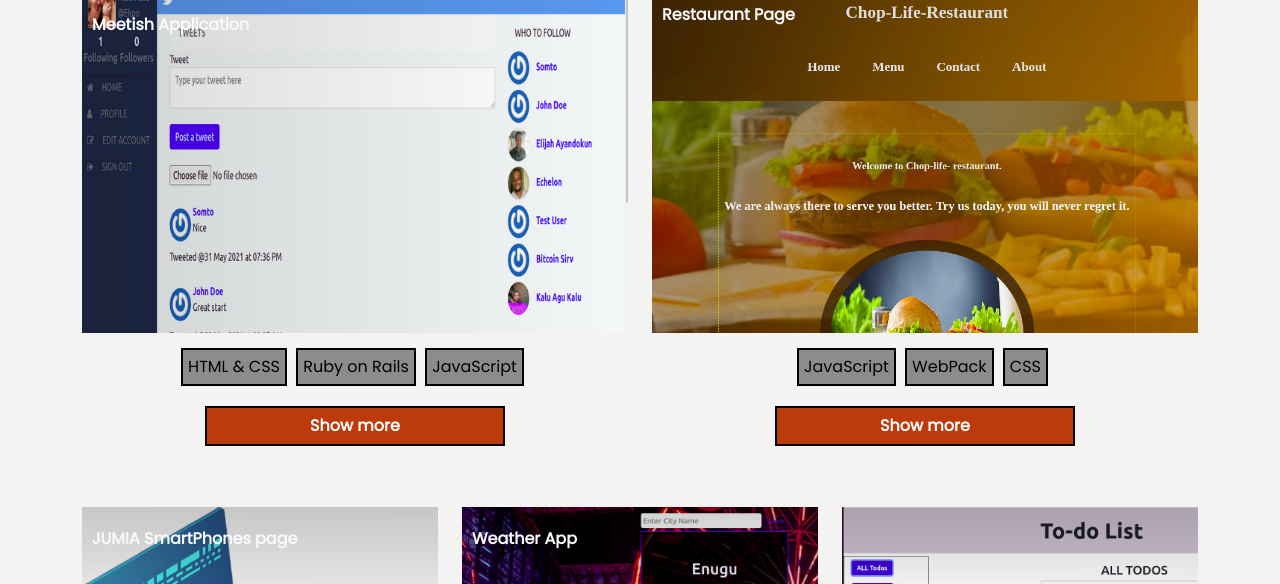
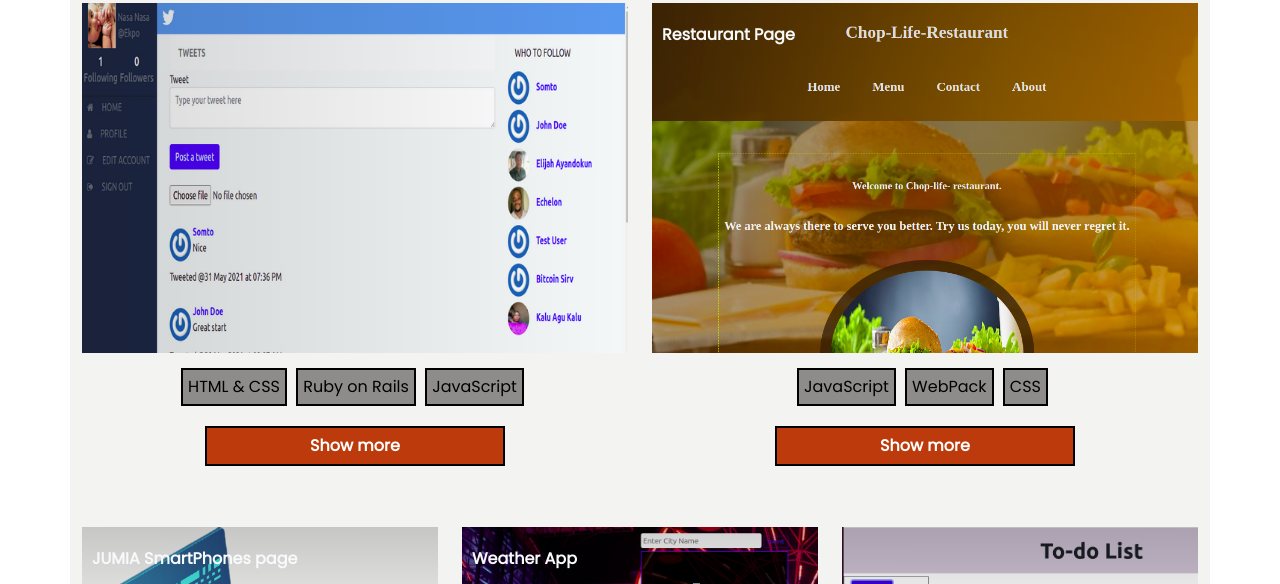
Before and after one commit to Nasa28/Portfolio, a plain HTML site: page index.html in a window 1280 px wide. Shown: the part 516-1100 px from the top of the page. Drawn offline with nearby package versions, Linux system fonts and the light colour scheme.

```diff
--- a/assets/css/styles.css
+++ b/assets/css/styles.css
@@ -5,13 +5,11 @@
   font-style: normal;
   font-weight: normal;
   font-family: 'Poppins', sans-serif;
-
 }
-
-body {
+main {
   background-color: rgb(243, 243, 242);
+  padding: 20px;
 }
-
 header{
   margin-top: 10px;
   display: flex;
--- a/index.html
+++ b/index.html
@@ -57,7 +57,7 @@
 
         <div class=" col-lg-6 mb-3 ">
           <div class="project-1 column">
-            <p class="title fw-bold text-light pt-3">Meetish Application</p>
+            <!-- <p class="title fw-bold meetish pt-3">Meetish Application</p> -->
 
           </div>
           <div class="lang-list text-center">
```
